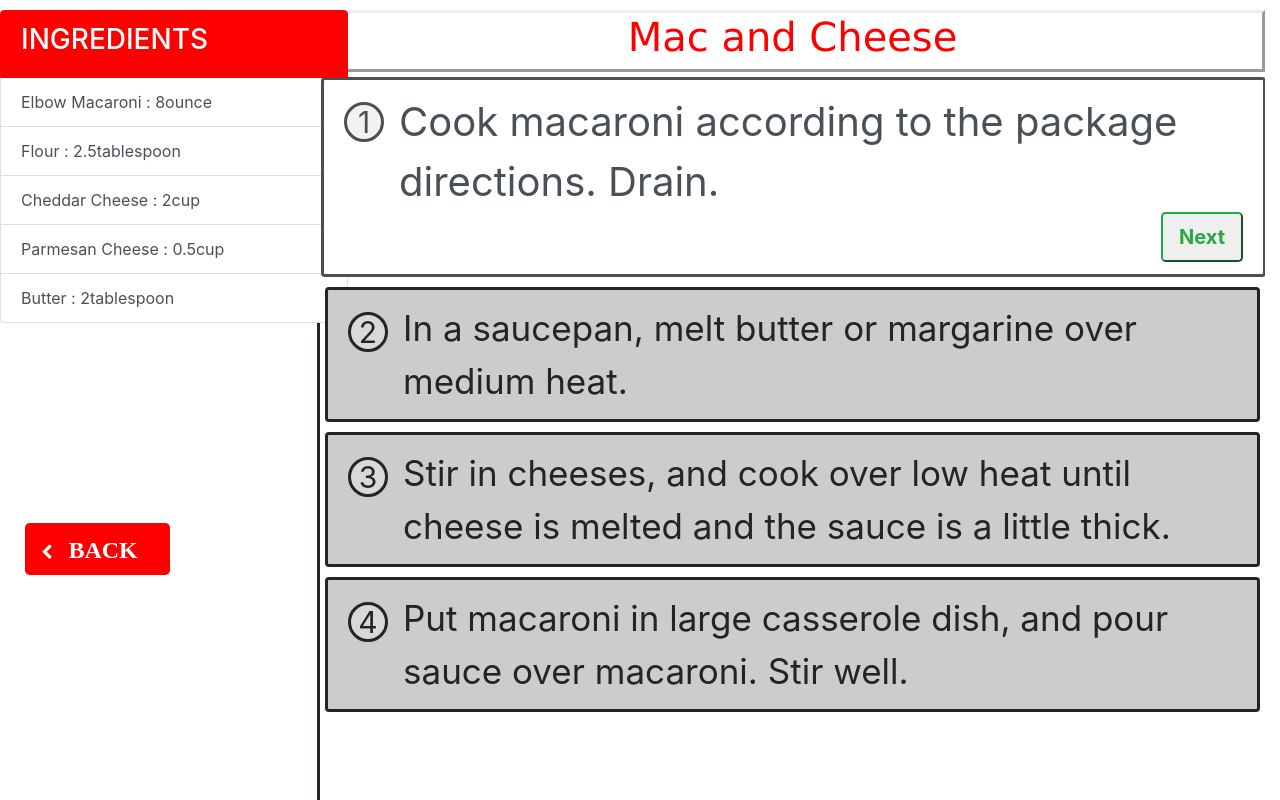
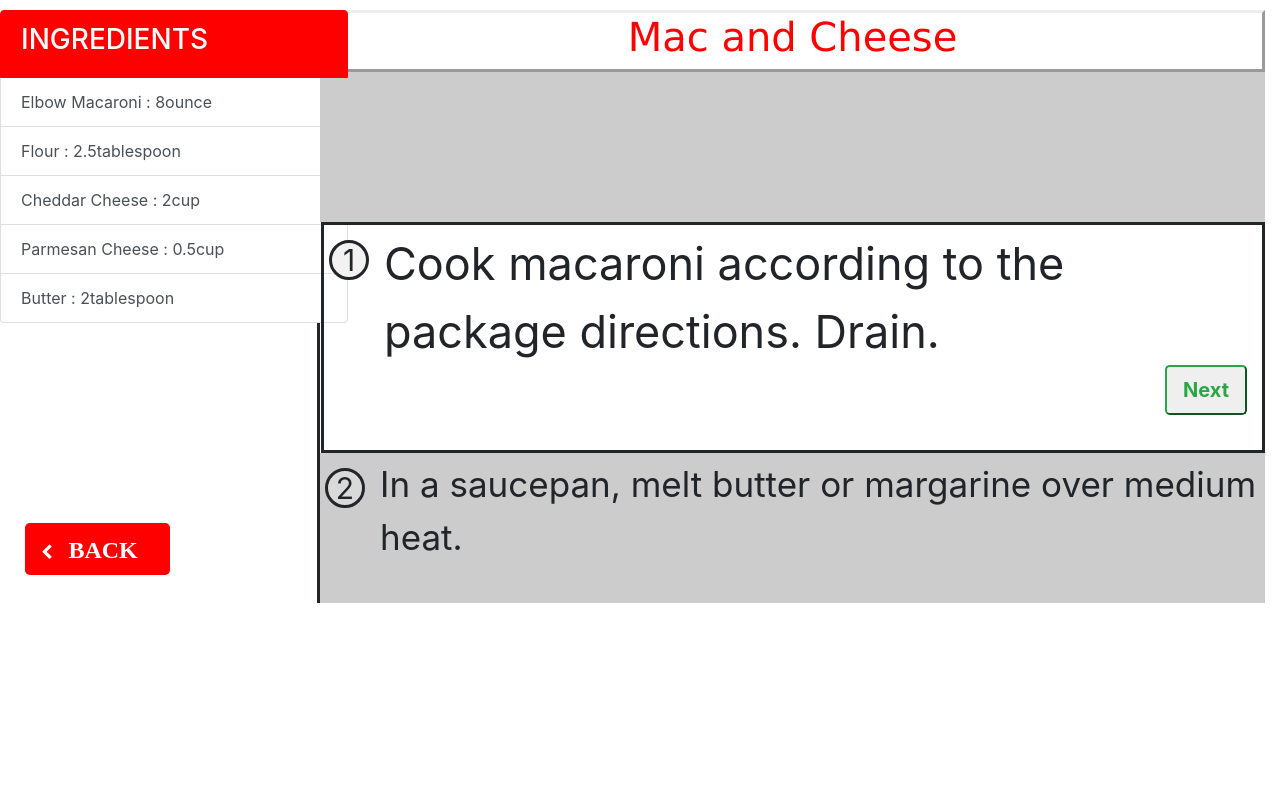
Before and after one commit to mgmolisani/cs5340-final-project, a React (Create React App) app: page / in a window 1280 px wide. Built offline with nearby package versions, Linux system fonts and the light colour scheme.

Commit message:
new scroll

```diff
--- a/src/components/IngredientsComponent.js
+++ b/src/components/IngredientsComponent.js
@@ -7,15 +7,17 @@ export default class IngredientsComponent extends React.Component {
 
     renderAllIng() {
         if (this.props.ingredients) {
+            let x = 0;
             let ing = this.props.ingredients.map((value) => {
-                    return <li
-                        class="list-group-item list-group-item-action"> {value.name} : {value.quantity}{value.uom.displayName} </li>
+                x++;
+                    return <li key={x}
+                        className="list-group-item list-group-item-action">
+                        {value.name} : {value.quantity}{value.uom.displayName} </li>
                 }
             );
             return ing;
         }
     }
-
 
 
     render() {
--- /dev/null
+++ b/src/components/Step1Component.js
@@ -0,0 +1,60 @@
+import React from 'react'
+
+
+export default class Step1Component extends React.Component {
+    constructor(props) {
+        super(props);
+
+    }
+
+
+    render() {
+        return (
+
+            <div>
+
+                    <div style={{
+                        fontSize: 35,
+                        margin: 0,
+                        backgroundColor: "#cccccc",
+                        height: 150
+                    }}>
+                        {this.props.step ?
+                        <div className="flex-container" style={{display: "flex", padding: 5}}>
+                            {this.props.selected > this.props.step.order ?
+                                <div>
+                                    <i className="fa  fa-check-circle fa-lg"
+                                       onClick={() => this.props.setOrder(this.props.step.order-1)}
+                                       style={{color: "red"}}></i>
+                                </div>
+
+                                :
+                                <div className="flex-container" style={{
+                                    display: "flex",
+                                    marginTop: 10,
+                                    marginRight: 5,
+                                    width: 40,
+                                    height: 40,
+                                    borderRadius: 20,
+                                    backgroundColor: " #D9D9D9",
+                                    borderStyle: "solid",
+                                    flexShrink: 0,
+                                    justifyContent: "center",
+                                    alignItems: "center"
+                                }}>
+                                    <div style={{fontSize: 30}}>{this.props.step.order}</div>
+
+                                </div>
+                            }
+                            <div style={{flexShrink: 1, marginLeft: 10}}>
+                                {this.props.step.info}
+                            </div>
+                        </div>
+                            : null}
+                    </div>
+
+            </div>
+
+        )
+    }
+}
--- /dev/null
+++ b/src/components/Step2Component.js
@@ -0,0 +1,61 @@
+import React from 'react'
+
+
+export default class Step2Component extends React.Component {
+    constructor(props) {
+        super(props);
+
+    }
+
+
+    render() {
+        return (
+
+            <div style={{fontSize: 45, border: "solid", marginLeft: 1, padding: 5}}>
+
+                <div style={{height: 215, display: "flex", flexDirection: "column"}}>
+                    <div className="flex-container" style={{display: "flex"}}>
+                        <div className="flex-container" style={{
+                            display: "flex",
+                            marginTop: 10,
+                            marginRight: 5,
+                            width: 40,
+                            height: 40,
+                            borderRadius: 20,
+                            backgroundColor: " #f2f2f2",
+                            borderStyle: "solid",
+                            flexShrink: 0,
+                            justifyContent: "center",
+                            alignItems: "center"
+
+                        }} onClick={this.props.next}>
+                            <div style={{fontSize: 30}}>{this.props.step.order}</div>
+                        </div>
+                        <div style={{flexShrink: 1, marginLeft: 10}}>
+                            {this.props.step.info}
+                        </div>
+                    </div>
+                    <div className="flex-container"
+                         style={{display: "flex", justifyContent: "flex-end", marginRight: 10, flexShrink:0}}>
+                        {this.props.step.order !== this.props.max
+                            ?
+                            <button className="btn-outline-success btn-lg"
+                                    style={{fontWeight: "bold"}} onClick={this.props.next}>Next
+                            </button>
+                            :
+                            <button className="btn btn-lg"
+                                    style={{
+                                        fontWeight: "bolder",
+                                        backgroundColor: "red",
+                                        color: "white",
+                                        borderColor: "red"
+                                    }}>Finish
+                            </button>
+                        }
+                    </div>
+                </div>
+            </div>
+
+        )
+    }
+}
--- /dev/null
+++ b/src/components/Step3Component.js
@@ -0,0 +1,58 @@
+import React from 'react'
+
+
+export default class Step3Component extends React.Component {
+    constructor(props) {
+        super(props);
+
+    }
+
+
+    render() {
+        return (
+            <div>
+                <div
+                    style={{
+                        fontSize: 35,
+                        margin: 0,
+                        backgroundColor: "#cccccc",
+                        height: 150
+                    }}>
+                    <div className="flex-container">
+                        <div style={{padding:5,display: "flex"}}>
+                            {this.props.selected > this.props.step.order ?
+                                <div>
+                                    <i className="fa  fa-check-circle fa-lg"
+                                       onClick={() => this.props.setOrder(this.props.step.order)}
+                                       style={{color: "red"}}></i>
+                                </div>
+
+                                :
+                                <div className="flex-container" style={{
+                                    display: "flex",
+                                    marginTop: 10,
+                                    marginRight: 5,
+                                    width: 40,
+                                    height: 40,
+                                    borderRadius: 20,
+                                    backgroundColor: " #D9D9D9",
+                                    borderStyle: "solid",
+                                    flexShrink: 0,
+                                    justifyContent: "center",
+                                    alignItems: "center"
+                                }}>
+                                    <div style={{fontSize: 30}}>{this.props.step.order}</div>
+
+                                </div>
+                            }
+                            <div style={{flexShrink: 1, marginLeft: 10}}>
+                                {this.props.step.info}
+                            </div>
+                        </div>
+
+                    </div>
+                </div>
+            </div>
+        )
+    }
+}
--- a/src/containers/StepsContainer.js
+++ b/src/containers/StepsContainer.js
@@ -1,5 +1,8 @@
 import React from 'react'
 import StepItemComponent from "../components/StepItemComponent";
+import Step1Component from "../components/Step1Component";
+import Step2Component from "../components/Step2Component";
+import Step3Component from "../components/Step3Component";
 
 export default class StepsContainer extends React.Component {
     constructor(props) {
@@ -7,55 +10,71 @@ export default class StepsContainer extends React.Component {
         this.nextButton = this.nextButton.bind(this);
         this.setSelected = this.setSelected.bind(this);
         this.state = {
-            selected: 1
+            selected: 1,
+            display: 0
         }
 
     }
 
-    renderAllSteps() {
-        if (this.props.recipe.steps) {
-            let ing = this.props.recipe.steps.map((value) => {
-                    return <StepItemComponent step={value} selected={this.state.selected}
-                                       setOrder={(order) => this.setSelected(order)}       max={this.props.recipe.steps.length} next={() => this.nextButton()}/>
+    renderSteps() {
+        return (
 
-                }
-            );
-            return ing;
+            <div>
+                <div>
+                    {this.state.display === 0 ?
+                        <Step1Component step={null}/>
+                        :
+                        <Step1Component step={this.props.recipe.steps[this.state.display - 1]}
+                                        selected={this.state.selected} setOrder={(order) => this.setSelected(order)}/>
+                    }
+                </div>
+                < div>
+                    <Step2Component step={this.props.recipe.steps[this.state.display]}
+                                    max={this.props.recipe.steps.length} next={this.nextButton}/>
+                </div>
+                < div>
+                    {this.state.display === this.props.recipe.steps.length - 1 ?
+                        <Step1Component step={null}/>
+                        :
+                        <Step1Component step={this.props.recipe.steps[this.state.display + 1]}/>
+                    }
+                </div>
+            </div>
+
+
+        )
+    }
+
+    nextButton() {
+        if (this.state.selected < this.props.recipe.steps.length) {
+            this.setState({display: this.state.display + 1})
+            this.setState({selected: this.state.selected + 1})
         }
     }
 
-    nextButton() {
-        this.setState({selected: this.state.selected + 1})
-    }
+    setSelected(order) {
 
-    setSelected(order) {
-        this.setState({selected: order})
+        this.setState({selected: order+1})
+        this.setState({display: order})
     }
 
 
     render() {
         return (
-            <div>
+
+            <div className="flex-container" style={{display: "flex", flexDirection: "column"}}>
                 <div className="bd-highlight"
                      style={{
                          textAlign: "center",
                          fontWeight: "bolder",
                          fontSize: "xx-large",
                          borderStyle: "outset",
-                         color:"red",
-                         fontFamily:"Verdana"
+                         color: "red",
+                         fontFamily: "Verdana"
                      }}>
                     <h1>{this.props.recipe.name} </h1>
                 </div>
-                <div style={{ height:"100vh"}}>
-
-                    <div style={{overflowY: "scroll", position:"relative",height:"90vh"}}>
-                        < ul className="list-group">
-                            {this.renderAllSteps()}
-                        </ul>
-
-                    </div>
-                </div>
+                {this.props.recipe.steps ? this.renderSteps() : null}
             </div>
 
         )
```
